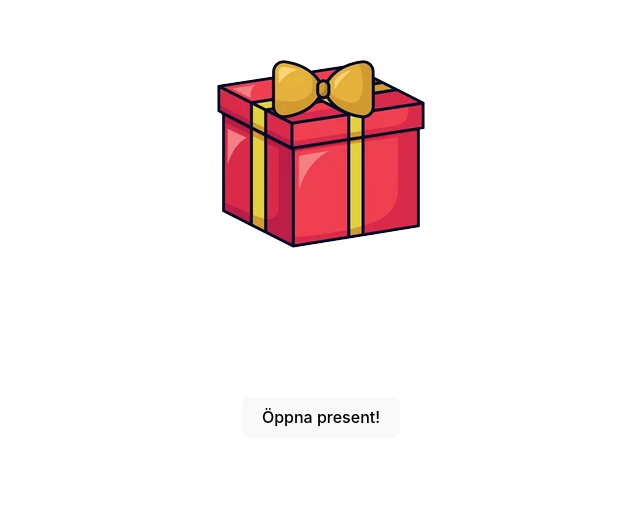
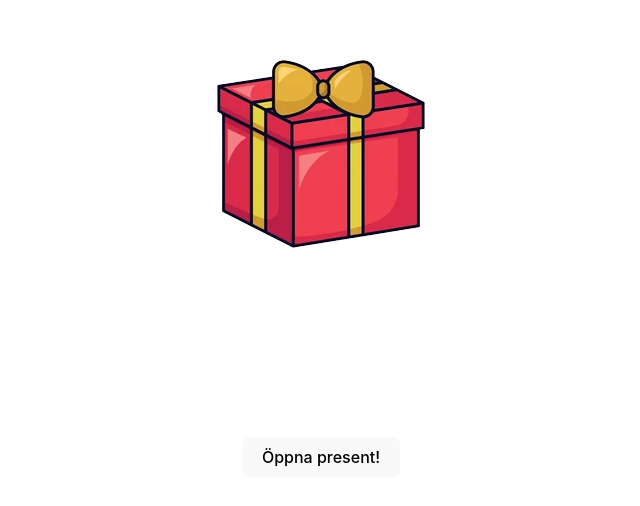
Before and after one commit to albinglindell/testflyg, a React (Vite) app: page / in a window 1280 px wide. Shown: the part 242-748 px from the top of the page, without its empty margins (319-959 px from the left). Built offline with nearby package versions, Linux system fonts and the light colour scheme.

Commit message:
fixed som animations

```diff
--- a/src/App.css
+++ b/src/App.css
@@ -33,7 +33,6 @@
   height: 80vh;
   width: 100vw;
   opacity: 0;
-
 }
 
 .gift.open{
@@ -98,7 +97,7 @@ h3.open{
 }
 @keyframes moveUp {
   0%{
-    transform: translateY(0%);
+    transform: translateY(0%)scale(10%);
     opacity: 0;
   }
   20%{
--- a/src/index.css
+++ b/src/index.css
@@ -38,7 +38,7 @@ h1 {
 
 button {
   position: absolute;
-  bottom: 15%;
+  bottom: 10%;
   border-radius: 8px;
   border: 1px solid transparent;
   padding: 0.6em 1.2em;
```
